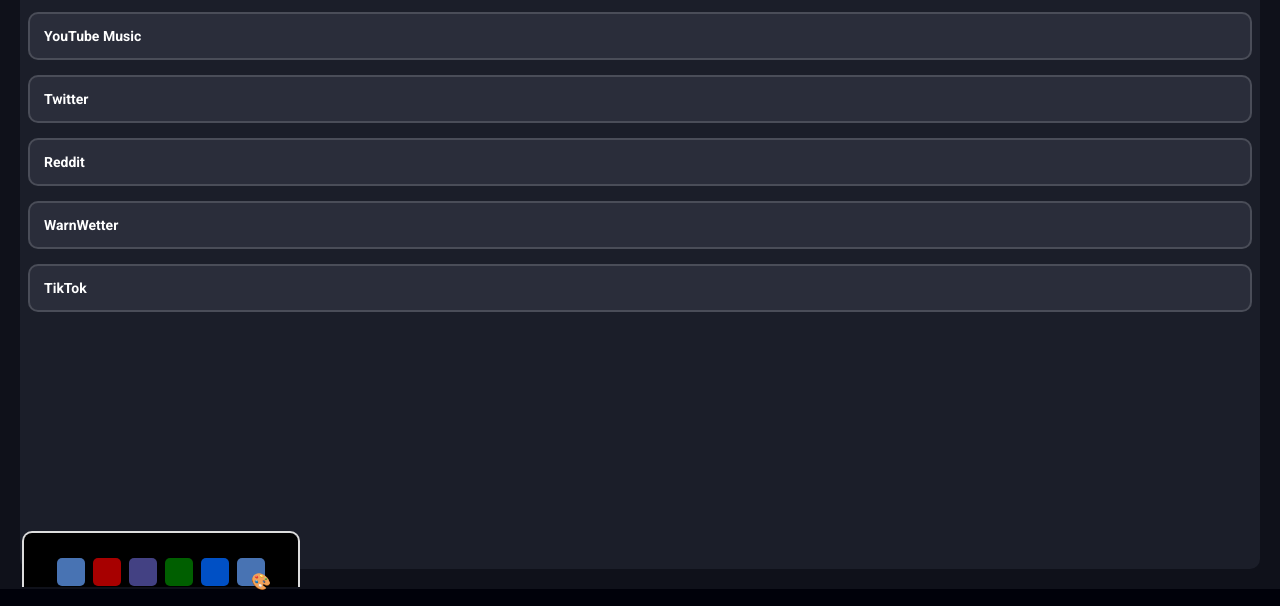
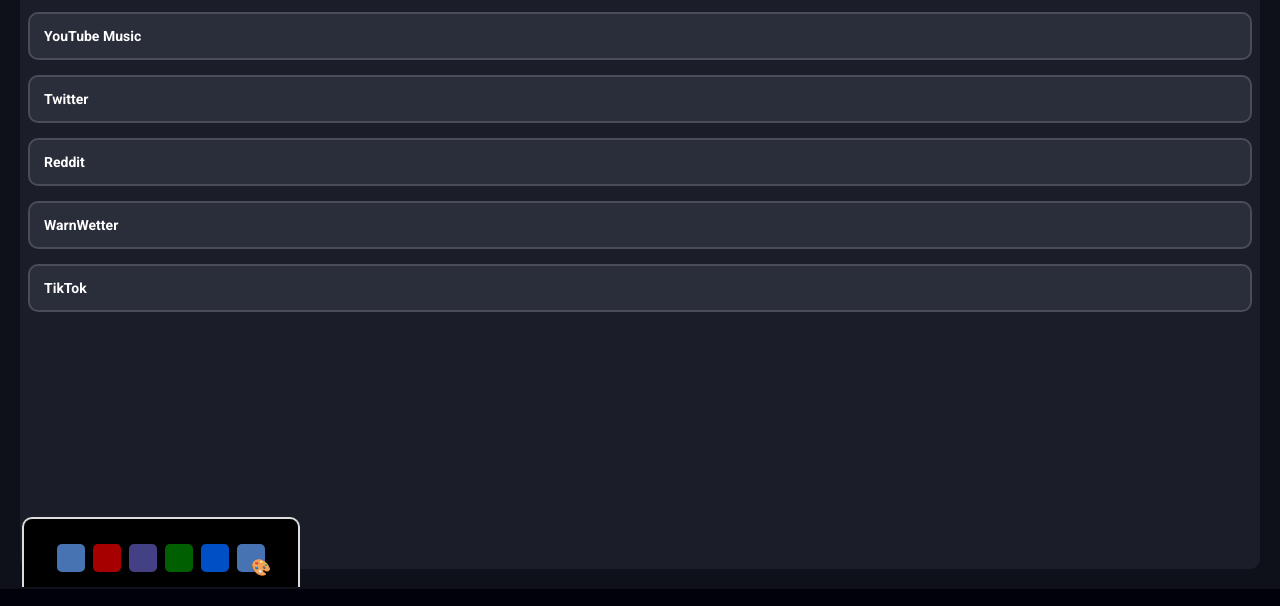
Before and after one commit to reisxd/revanced-builder, a website: page public/index.html in a window 1280 px wide. Both pictures are taken after a click on the icon 132 px from the left and 760 px from the top of the page. Shown: the part 132-738 px from the top of the page. Drawn offline with Linux system fonts and the light colour scheme.

Commit message:
another one!

```diff
--- a/public/styles/core.css
+++ b/public/styles/core.css
@@ -251,14 +251,13 @@
   border-bottom-style: solid;
   border-bottom-width: 2px;
   padding: 25px;
-  padding-bottom: 25px;
   position: fixed;
   background: black;
   animation: fadeInUp 0.25s;
   bottom: 81px;
   left: 22px;
   border-bottom: 0px;
-  padding-bottom: 1px;
+  padding-bottom: 15px;
   border-top-left-radius: 10px;
   border-top-right-radius: 10px;
   display: none;
```
